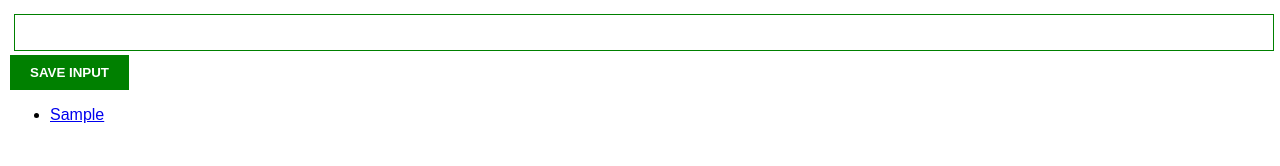
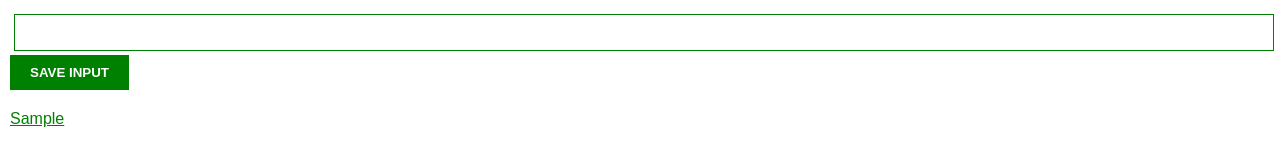
Before and after one commit to Mohammed-Siddique/lead_tracker, a plain HTML site: page index.html in a window 1280 px wide. Both pictures are taken after typing "Sample" into the empty fields and a click on the button "SAVE INPUT". Drawn offline with Linux system fonts and the light colour scheme.

Commit message:
lead_tracker
Style list

```diff
--- a/index.css
+++ b/index.css
@@ -23,3 +23,18 @@ button{
     border: none;
     font-weight: bold;
 }
+
+ul{
+    margin-top: 20px;
+    list-style: none;
+    padding-left: 0;
+}
+
+li {
+    color: green;
+    margin-top: 5px;
+}
+
+a {
+    color: green;
+}
```
